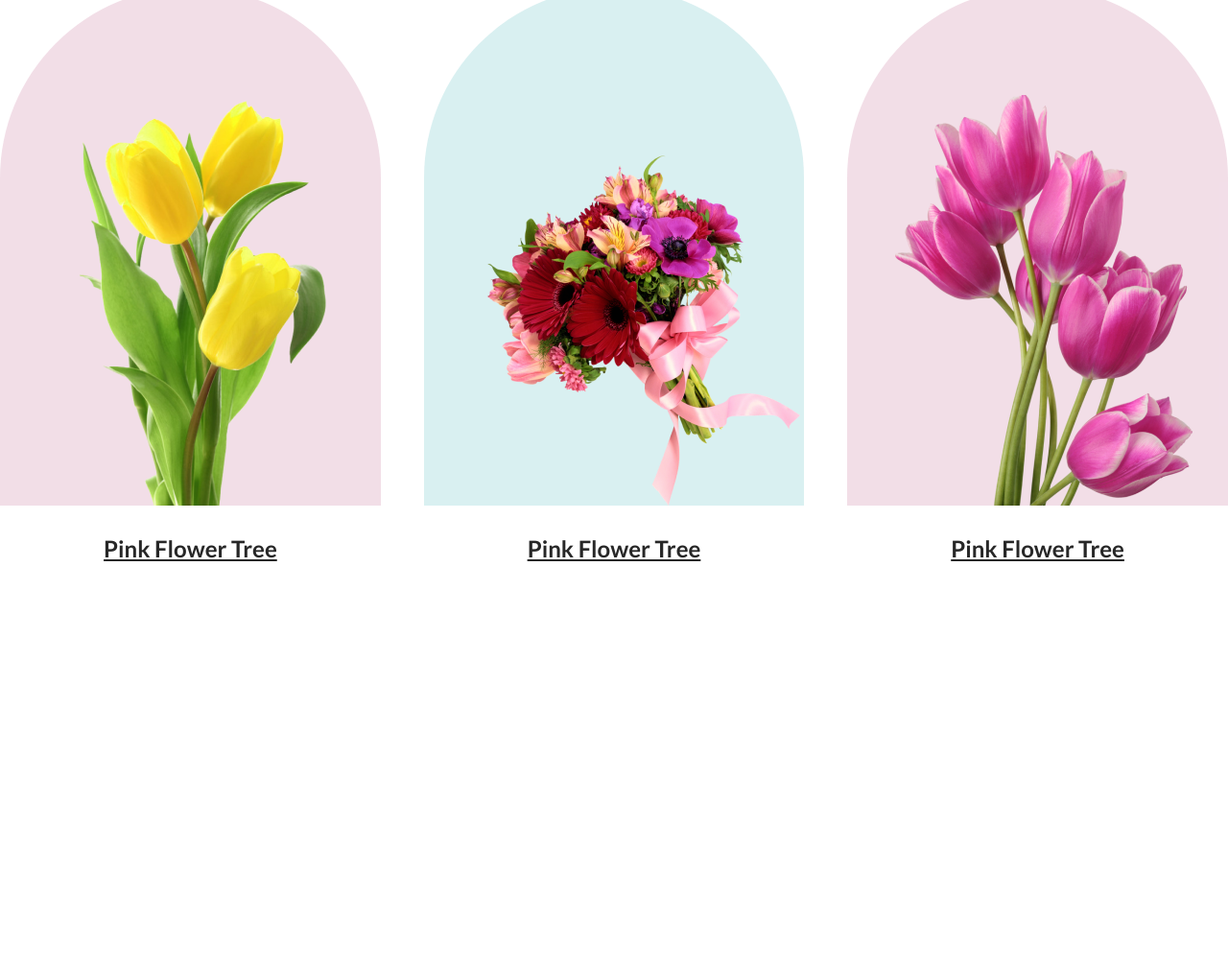
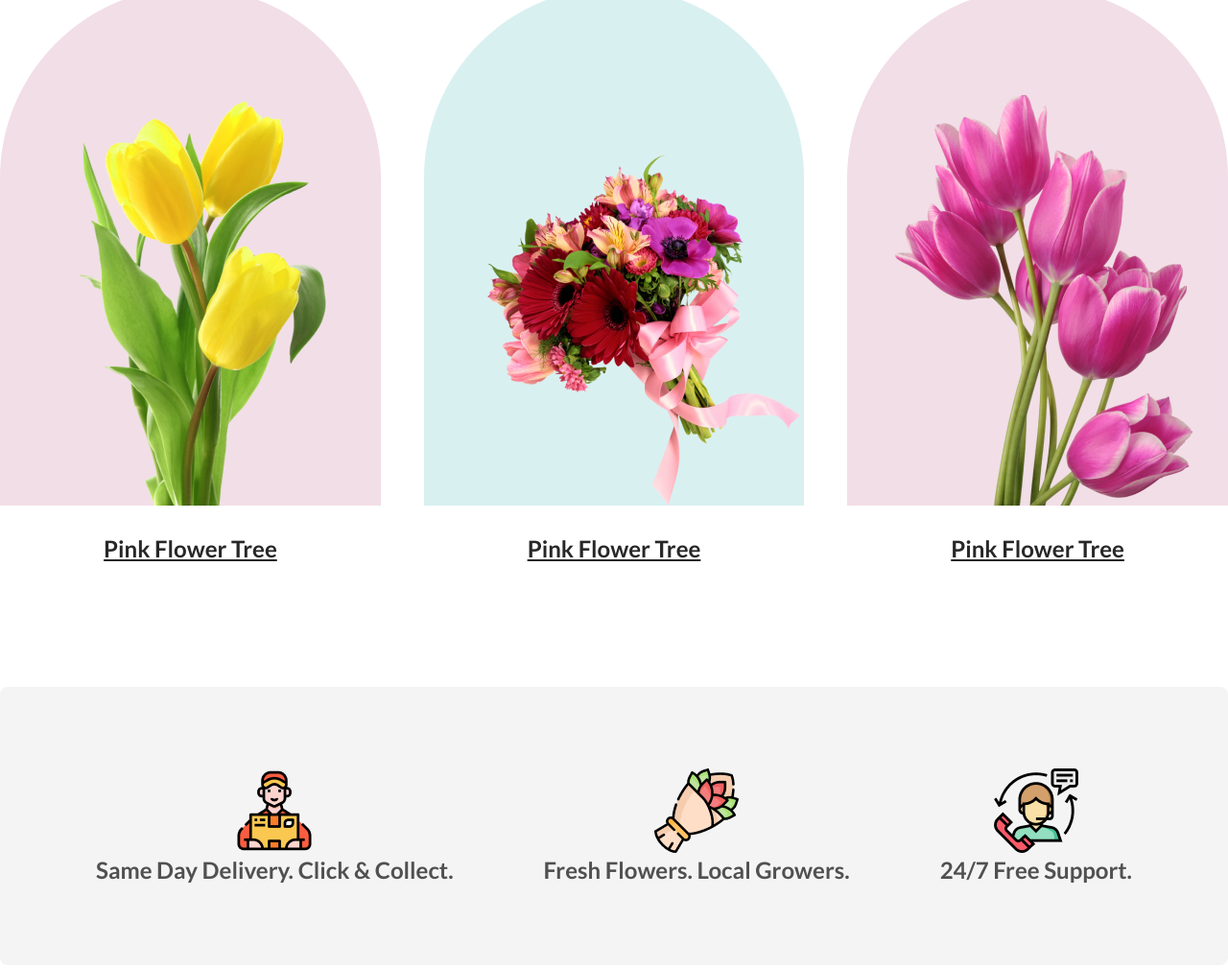
Before and after one commit to saikulislam4/flower-shop, a plain HTML site: page index.html in a window 1280 px wide. Shown: the part 1081-2090 px from the top of the page at 96% size. Before the commit the page ends 1697 px from the top, so only its background shows below. Drawn offline with Linux system fonts and the light colour scheme.

Commit message:
services section added

```diff
--- a/index.html
+++ b/index.html
@@ -63,6 +63,21 @@
           </div>
         </div>
       </div>
+
+      <!-- service section  -->
+     <div class="container">
+      <div class="service_container">
+        <div class="service_item"><img src="/asset/Group 57.png" alt="Group">
+          <h3 class="service_title">Same Day Delivery. Click & Collect.</h3>
+        </div>
+        <div class="service_item"><img src="asset/Group 58.png" alt="service">
+          <h3 class="service_title">Fresh Flowers. Local Growers.</h3>
+        </div>
+        <div class="service_item"><img src="asset/Group 59.png" alt="service">
+          <h3 class="service_title">24/7 Free Support.</h3>
+        </div>
+      </div>
+     </div>
     </main>
     <footer></footer>
   </body>
--- a/style/style.css
+++ b/style/style.css
@@ -98,10 +98,6 @@
 
 .flowers_contents {
     width: 31%;
-    margin-bottom: 30px;
-
-
-
 }
 
 .flowers_name {
@@ -131,3 +127,26 @@
 .background_modified {
     background: rgba(5, 151, 160, 0.15);
 }
+
+
+/* service section style start */
+
+.service_container {
+    margin: 130px 0;
+    padding: 85px 100px;
+    display: flex;
+    justify-content: space-between;
+    border-radius: 8px;
+    background: rgba(39, 39, 39, 0.05);
+}
+
+.service_item {
+    text-align: center;
+}
+
+.service_title {
+
+    color: rgba(39, 39, 39, 0.80);
+    font-size: 24px;
+    font-weight: 600;
+}
```
